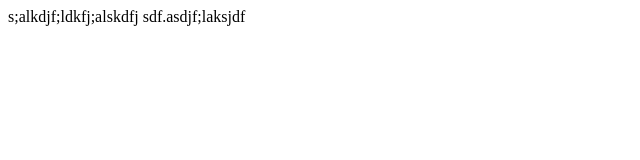
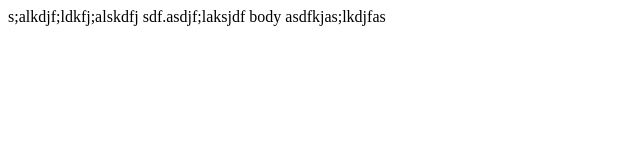
Before and after one commit to parksuyeon/parksuyeon.github.io, a plain HTML site: page index.html in a window 1280 px wide. Shown: the whole page, without its empty margins (0-640 px from the left). Drawn offline with Linux system fonts and the light colour scheme.

Commit message:
또 잘했음

```diff
--- a/index.html
+++ b/index.html
@@ -1,4 +1,5 @@
 s;alkdjf;ldkfj;alskdfj
 sdf.asdjf;laksjdf
 <html>
+    body    asdfkjas;lkdjfas
 </html>
```
